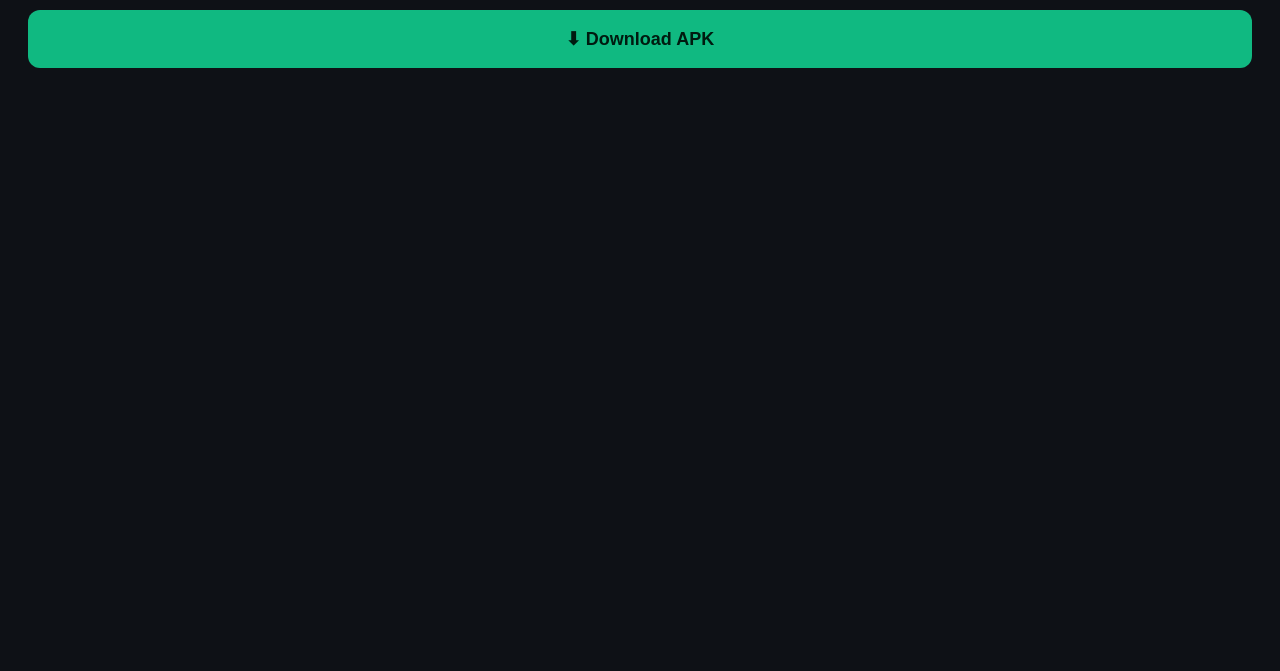
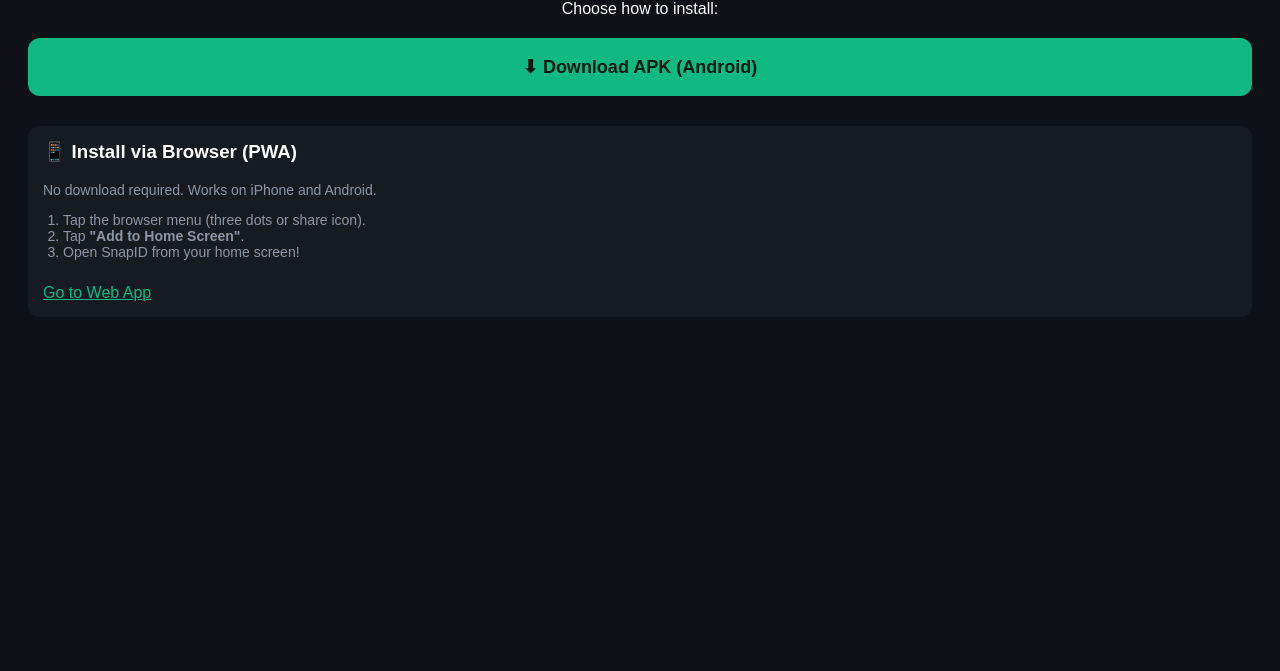
Before and after one commit to samzthedesigner-hue/Snap-id, a website: page frontend/www/download.html in a window 1280 px wide. Shown: the part 129-800 px from the top of the page. Drawn offline with Linux system fonts and the light colour scheme.

Commit message:
Update download.html

```diff
--- a/frontend/www/download.html
+++ b/frontend/www/download.html
@@ -1,11 +1,30 @@
 <!DOCTYPE html>
 <html lang="en">
-<head><meta charset="UTF-8"><title>Download SnapID</title>
-<style>body { font-family: sans-serif; background: #0e1116; color: #fff; text-align: center; padding: 50px 20px; }
-.btn { display: block; padding: 18px; border-radius: 12px; text-decoration: none; font-weight: 700; font-size: 18px; margin: 20px 0; background: #10b981; color: #001b10; }</style>
+<head>
+<meta charset="UTF-8">
+<meta name="viewport" content="width=device-width, initial-scale=1.0">
+<title>Download SnapID</title>
+<style>
+  body { font-family: sans-serif; background: #0e1116; color: #fff; text-align: center; padding: 40px 20px; }
+  .btn { display: block; padding: 18px; border-radius: 12px; text-decoration: none; font-weight: 700; font-size: 18px; margin: 20px 0; background: #10b981; color: #001b10; }
+  .pwa { background: #1c2b3a; color: #fff; }
+</style>
 </head>
 <body>
   <h1>📸 SnapID</h1>
-  <a href="https://github.com/samzthedesigner-hue/snapid/releases/latest/download/SnapID.apk" class="btn">⬇ Download APK</a>
+  <p>Choose how to install:</p>
+
+  <a href="https://github.com/samzthedesigner-hue/Snap-id/releases/latest/download/SnapID.apk" class="btn">⬇ Download APK (Android)</a>
+
+  <div style="background: #161b22; padding: 15px; border-radius: 12px; margin-top: 30px; text-align: left;">
+    <h3 style="margin-top:0;">📱 Install via Browser (PWA)</h3>
+    <p style="font-size: 14px; color: #8b97a6;">No download required. Works on iPhone and Android.</p>
+    <ol style="font-size: 14px; color: #8b97a6; padding-left: 20px;">
+      <li>Tap the browser menu (three dots or share icon).</li>
+      <li>Tap <b>"Add to Home Screen"</b>.</li>
+      <li>Open SnapID from your home screen!</li>
+    </ol>
+    <a href="/" style="display:inline-block; margin-top:10px; color:#10b981;">Go to Web App</a>
+  </div>
 </body>
 </html>
```
